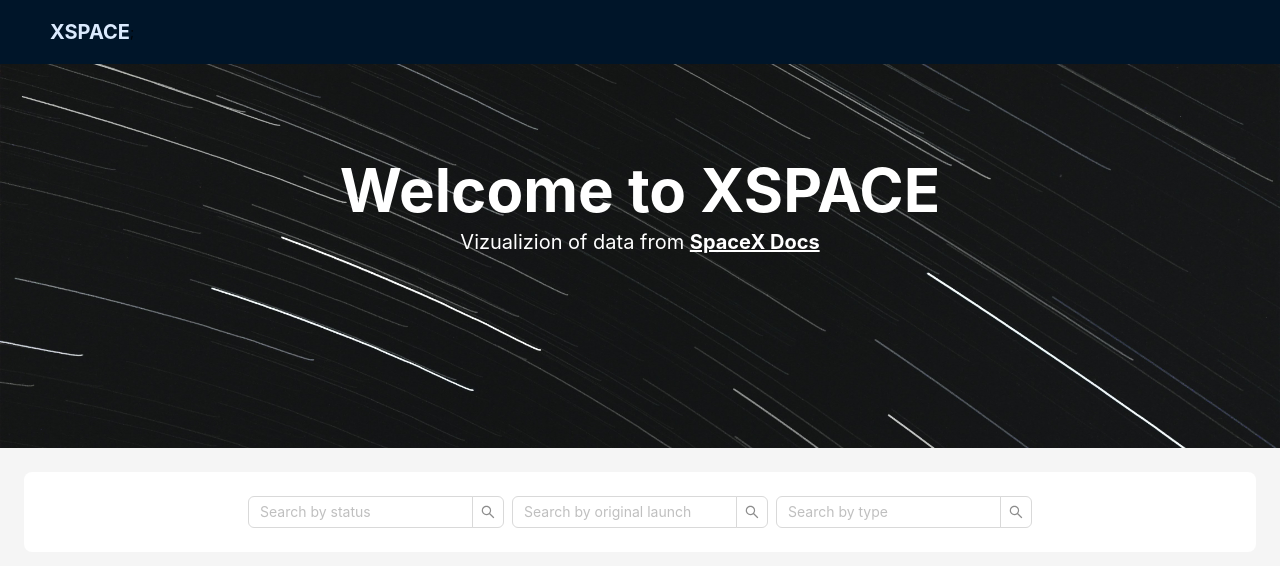
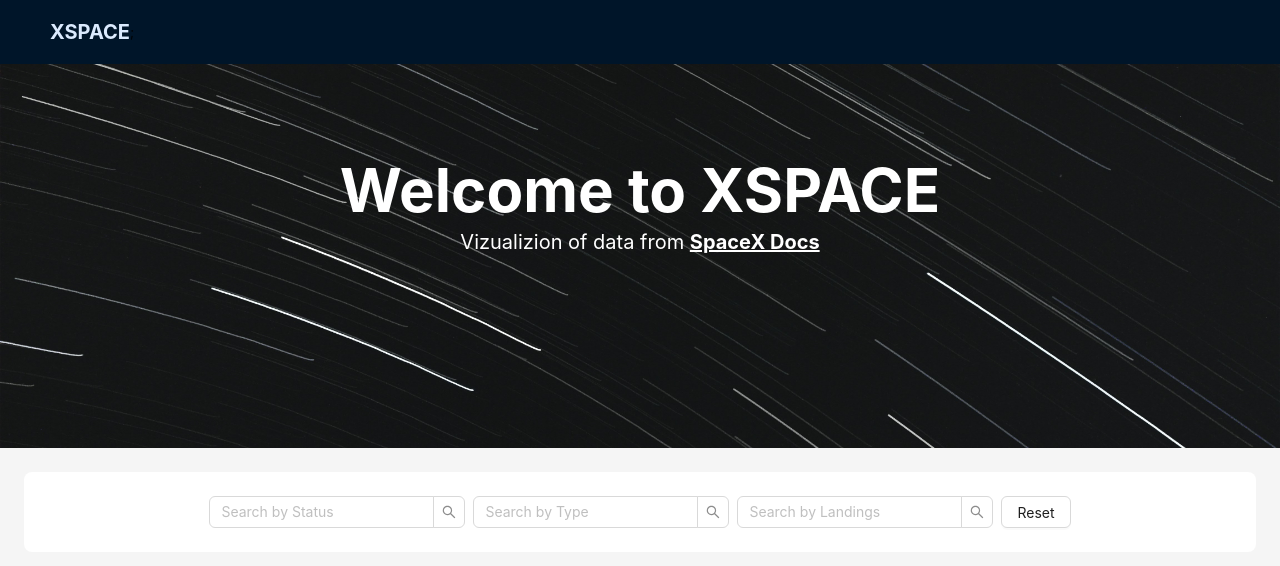
Before and after one commit to alphanoobie/Husain-Gadiwala---Frontend-Developer, a React (Create React App) app: page / in a window 1280 px wide. Shown: the top 566 px of the page. Built offline with nearby package versions, Linux system fonts and the light colour scheme; no server answers.

Commit message:
search logic

```diff
--- a/src/components/SearchBar.js
+++ b/src/components/SearchBar.js
@@ -1,14 +1,65 @@
-import { Space } from "antd";
+import { Button, Space } from "antd";
 import Search from "antd/es/input/Search";
-import React from "react";
+import React, { useContext, useEffect, useState } from "react";
+import { CapsuleContext } from "../App";
 
 export default function SearchBar() {
+  const { capsuleData, setCapsuleData } = useContext(CapsuleContext);
+  const [ogCapsuleData, setogCapsuleData] = useState(capsuleData);
+
+  const onSearch = (value, query) => {
+    if (query === "status") {
+      const data = capsuleData.filter((item) => item.status.includes(value));
+      setCapsuleData(data);
+    }
+    if (query === "type") {
+      const data = capsuleData.filter((item) => item.type.includes(value));
+      setCapsuleData(data);
+    }
+    if (query === "landings") {
+      const data = capsuleData.filter((item) => item.landings == value);
+      setCapsuleData(data);
+    }
+  };
+
+  const handleClear = () => {
+    setCapsuleData(ogCapsuleData);
+  };
+
+  useEffect(() => {
+    if (ogCapsuleData.length === 0 && capsuleData.length > 0) {
+      setogCapsuleData(capsuleData);
+      console.log("done");
+    }
+  }, [capsuleData]);
   return (
     <div className="m-6 p-6 bg-white rounded-lg flex justify-center">
       <Space className="flex md:flex-row flex-col">
-        <Search className="w-64" placeholder="Search by status" allowClear/>
-        <Search className="w-64" placeholder="Search by original launch" allowClear/>
-        <Search className="w-64" placeholder="Search by type" allowClear/>
+        <Search
+          className="w-64"
+          placeholder="Search by Status"
+          allowClear
+          onSearch={(value) => {
+            onSearch(value, "status");
+          }}
+        />
+        <Search
+          className="w-64"
+          placeholder="Search by Type"
+          allowClear
+          onSearch={(value) => {
+            onSearch(value, "type");
+          }}
+        />
+        <Search
+          className="w-64"
+          placeholder="Search by Landings"
+          allowClear
+          onSearch={(value) => {
+            onSearch(value, "landings");
+          }}
+        />
+        <Button onClick={handleClear}>Reset</Button>
       </Space>
     </div>
   );
```
